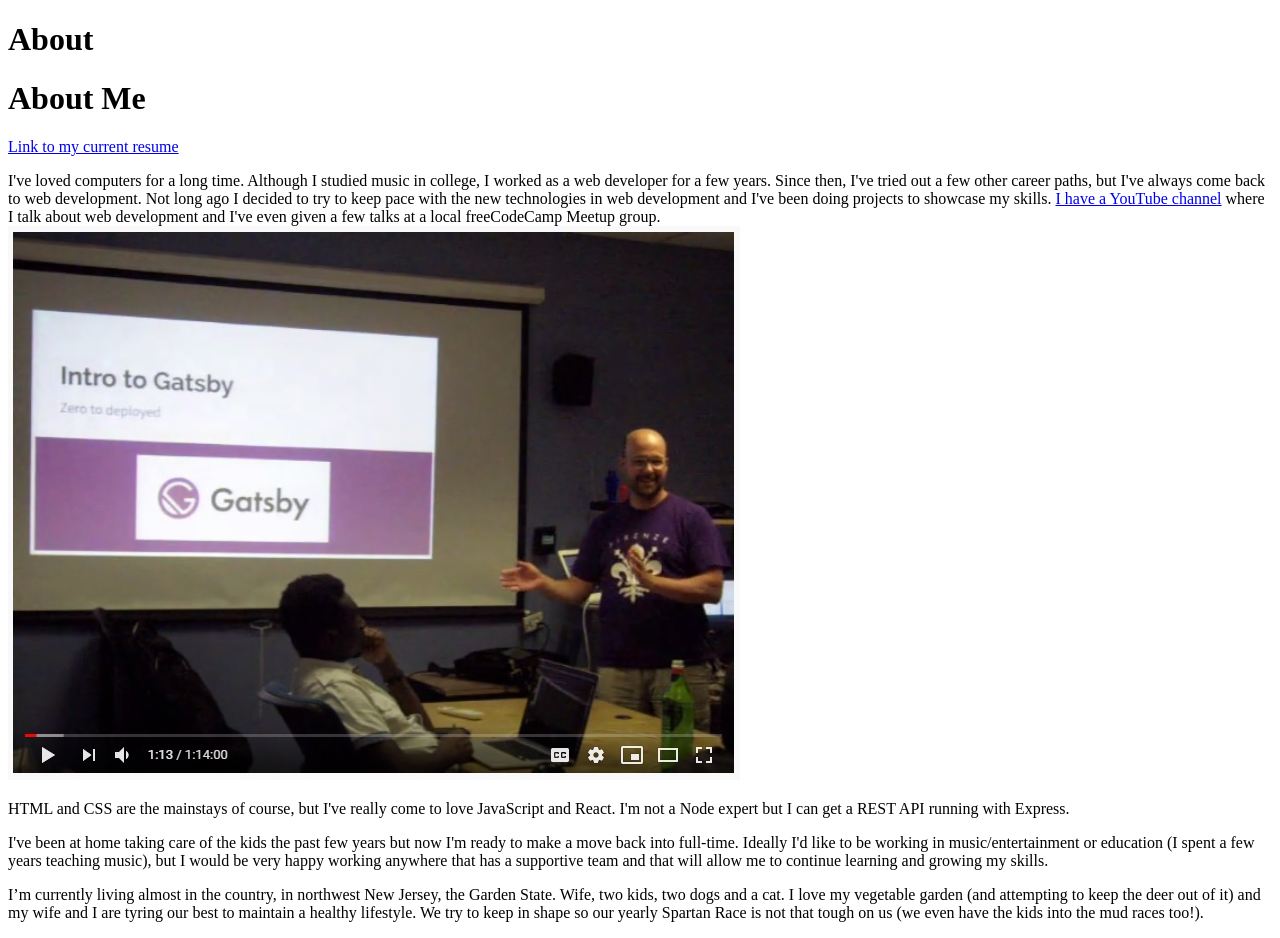
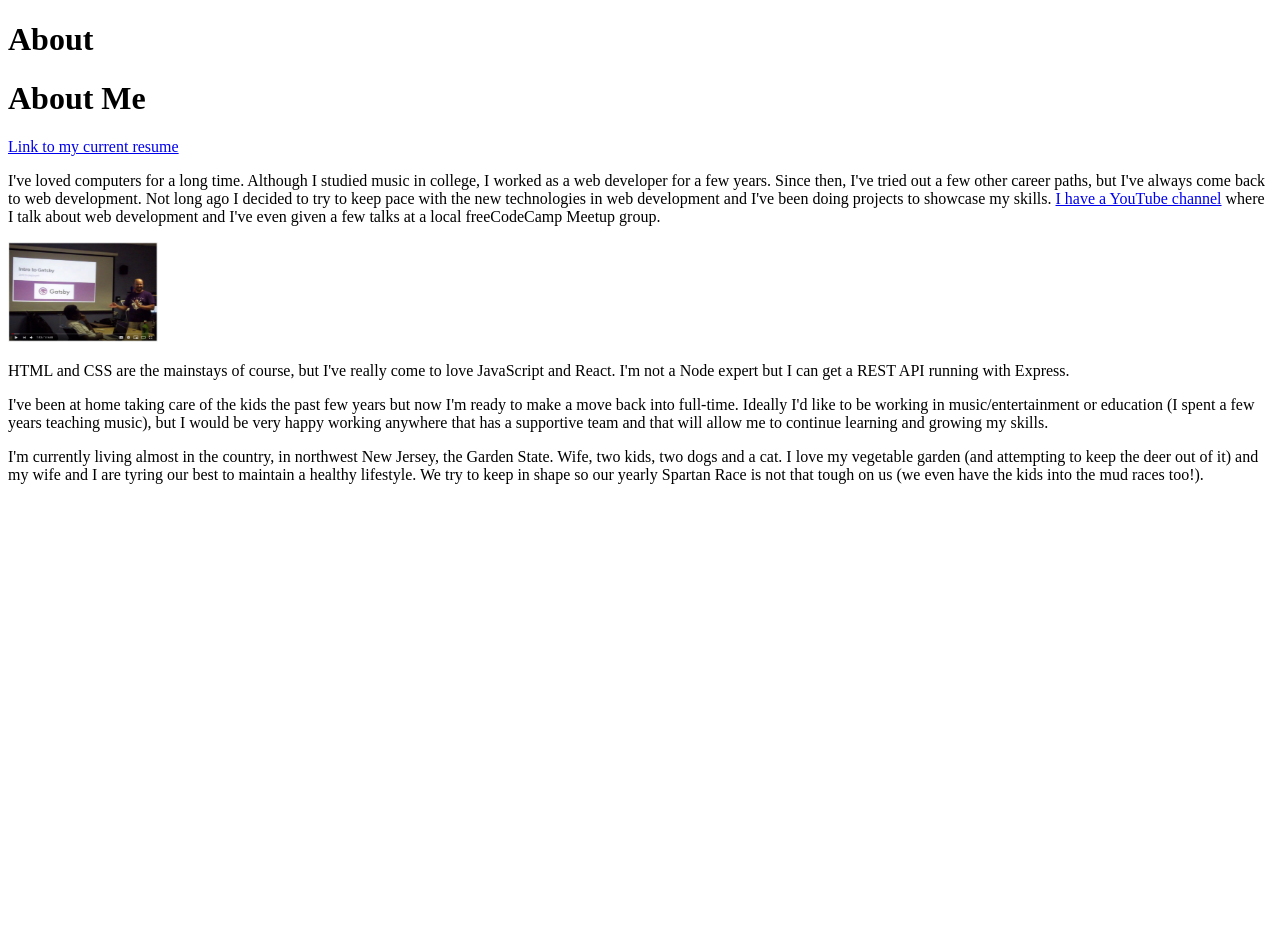
Before and after one commit to bushbass/new-blog-portfolio-next, a Next.js app: page /about in a window 1280 px wide. After the commit the page ends 800 px from the top, so only its background shows below. Built offline with nearby package versions, Linux system fonts and the light colour scheme.

Commit message:
fixed escaping apostrophes and Image tag in about

```diff
--- a/pages/about.jsx
+++ b/pages/about.jsx
@@ -1,3 +1,4 @@
+import Image from 'next/image';
 function About() {
   return (
     <main className="main">
@@ -8,40 +9,45 @@ function About() {
           <a href="http://AlexNielsen.net/resume">Link to my current resume</a>
         </p>
         <p>
-          I've loved computers for a long time. Although I studied music in
+          I&apos;ve loved computers for a long time. Although I studied music in
           college, I worked as a web developer for a few years. Since then, I've
-          tried out a few other career paths, but I've always come back to web
-          development. Not long ago I decided to try to keep pace with the new
-          technologies in web development and I've been doing projects to
+          tried out a few other career paths, but I&apos;ve always come back to
+          web development. Not long ago I decided to try to keep pace with the
+          new technologies in web development and I've been doing projects to
           showcase my skills.{' '}
           <a href="https://www.youtube.com/channel/UCqdNQHOLz3PmB4cDvQkdQ1w/">
             I have a YouTube channel
           </a>{' '}
-          where I talk about web development and I've even given a few talks at
-          a local freeCodeCamp Meetup group.{' '}
-          <img
-            src="/images/alex-presenting.png"
-            className="presenting-image"
-            alt="Alex Nielsen doing a presentation at a Meetup"
-          />
+          where I talk about web development and I&apos;ve even given a few
+          talks at a local freeCodeCamp Meetup group.{' '}
+          <p>
+            {' '}
+            <Image
+              width={150}
+              height={100}
+              src="/images/alex-presenting.png"
+              className="presenting-image"
+              alt="Alex Nielsen doing a presentation at a Meetup"
+            />
+          </p>
         </p>
         <p>
           HTML and CSS are the mainstays of course, but I've really come to love
-          JavaScript and React. I'm not a Node expert but I can get a REST API
-          running with Express.
+          JavaScript and React. I&apos;m not a Node expert but I can get a REST
+          API running with Express.
         </p>
         <p>
-          I've been at home taking care of the kids the past few years but now
-          I'm ready to make a move back into full-time. Ideally I'd like to be
-          working in music/entertainment or education (I spent a few years
-          teaching music), but I would be very happy working anywhere that has a
-          supportive team and that will allow me to continue learning and
+          I&apos;ve been at home taking care of the kids the past few years but
+          now I&apos;m ready to make a move back into full-time. Ideally I'd
+          like to be working in music/entertainment or education (I spent a few
+          years teaching music), but I would be very happy working anywhere that
+          has a supportive team and that will allow me to continue learning and
           growing my skills.{' '}
         </p>
         <p>
-          I’m currently living almost in the country, in northwest New Jersey,
-          the Garden State. Wife, two kids, two dogs and a cat. I love my
-          vegetable garden (and attempting to keep the deer out of it) and my
+          I&apos;m currently living almost in the country, in northwest New
+          Jersey, the Garden State. Wife, two kids, two dogs and a cat. I love
+          my vegetable garden (and attempting to keep the deer out of it) and my
           wife and I are tyring our best to maintain a healthy lifestyle. We try
           to keep in shape so our yearly Spartan Race is not that tough on us
           (we even have the kids into the mud races too!).
```
